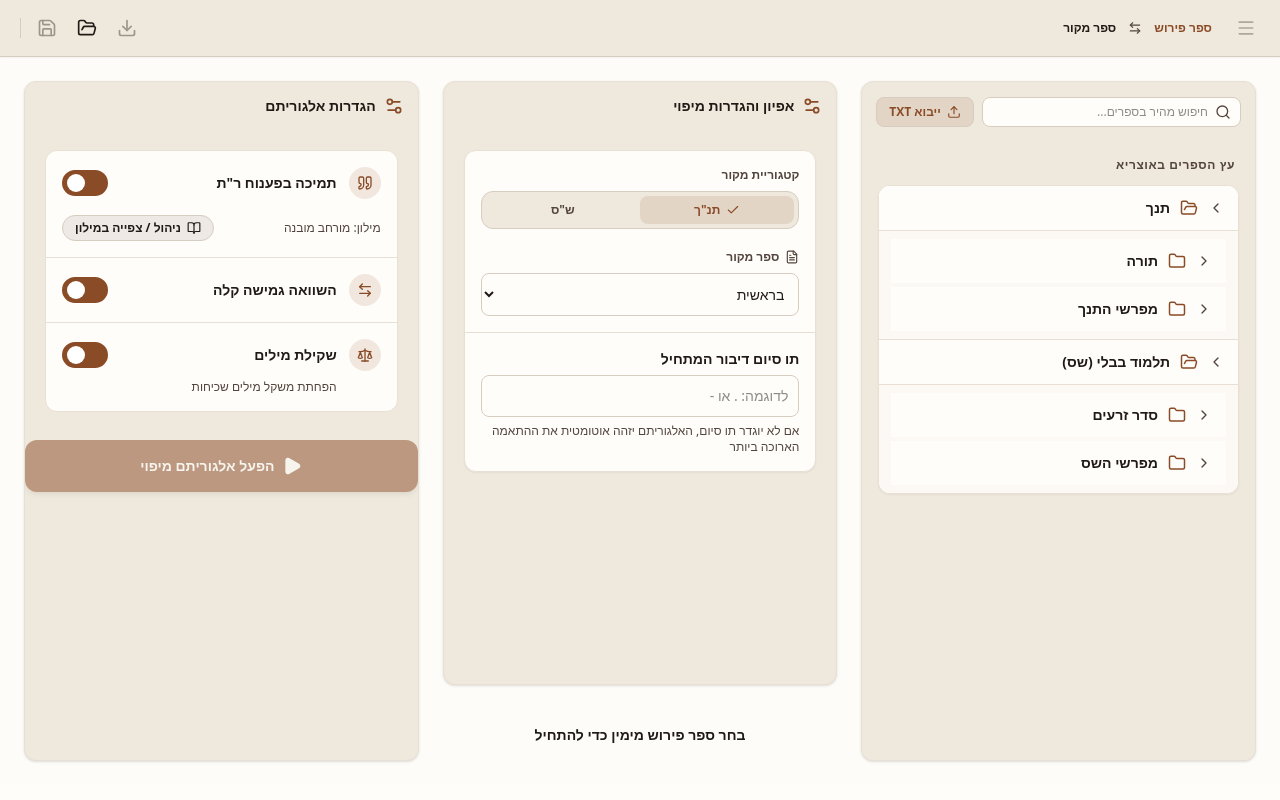
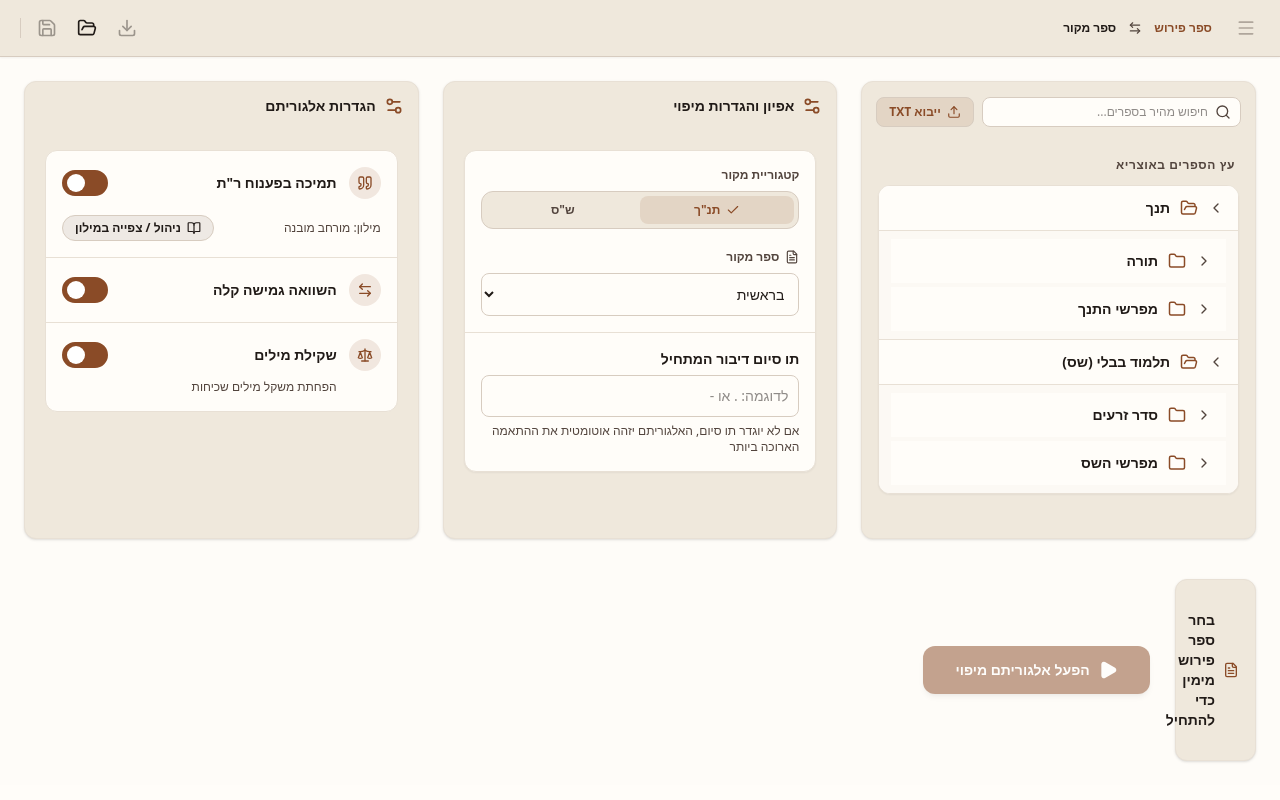
Before and after one commit to crfh1672/otzaria-links-plugin, a React (Vite) app: page / in a window 1280 px wide. Shown: the top 800 px of the page. Built offline with nearby package versions, Linux system fonts and the light colour scheme.

Commit message:
Update SetupMode.tsx

```diff
--- a/src/components/SetupMode.tsx
+++ b/src/components/SetupMode.tsx
@@ -619,9 +619,6 @@ export const SetupMode: React.FC<SetupModeProps> = ({ onRunAlgorithm }) => {
               </div>
             </div>
           </div>
-          <div className="shrink-0 mt-2 flex items-center justify-center py-4 text-sm font-semibold text-[var(--color-on-surface)]">
-            {selectedBookTitle ? `ספר נבחר: ${selectedBookTitle}` : 'בחר ספר פירוש מימין כדי להתחיל'}
-          </div>
         </div>
 
         {/* Left Pane: Algorithm Settings (4 Cols) */}
@@ -637,7 +634,6 @@ export const SetupMode: React.FC<SetupModeProps> = ({ onRunAlgorithm }) => {
               <div className="bg-[var(--color-surface)] border border-[var(--color-outline-variant)] rounded-[var(--radius-md)] flex flex-col divide-y divide-[var(--color-outline-variant)] overflow-hidden">
                 {/* Rashei Teivot Abbreviation Expansion Settings */}
                 <div className="p-4 flex flex-col gap-3">
-
                   <div className="flex items-center justify-between">
                      <div className="flex items-center gap-3">
                       <div className="w-8 h-8 rounded-full bg-[var(--color-primary-subtle)] flex items-center justify-center shrink-0">
@@ -674,7 +670,6 @@ export const SetupMode: React.FC<SetupModeProps> = ({ onRunAlgorithm }) => {
                 </div>
                 {/* Fuzzy Matching Settings */}
                 <div className="p-4">
-
                   <div className="flex items-center justify-between">
                      <div className="flex items-center gap-3">
                       <div className="w-8 h-8 rounded-full bg-[var(--color-primary-subtle)] flex items-center justify-center shrink-0">
@@ -718,13 +713,20 @@ export const SetupMode: React.FC<SetupModeProps> = ({ onRunAlgorithm }) => {
                 </div>
               </div>
             </div>
+          </div>
+        </div>
 
-          <div className="shrink-0 mt-2">
+        {/* Bottom Footer Bar: Selected Book Status & Run Mapping Algorithm Button */}
+        <div className="shrink-0 mt-4 bg-[var(--color-surface-container-high)] border border-[var(--color-outline-variant)] rounded-[var(--radius-md)] p-4 flex flex-col sm:flex-row items-center justify-between gap-4 shadow-sm">
+          <div className="text-sm font-semibold text-[var(--color-on-surface)] flex items-center gap-2">
+            <FileText className="w-4 h-4 text-[var(--color-primary)] shrink-0" />
+            <span>{selectedBookTitle ? `ספר נבחר: ${selectedBookTitle}` : 'בחר ספר פירוש מימין כדי להתחיל'}</span>
+          </div>
           <button
             type="button"
             onClick={handleRun}
             disabled={!selectedBookTitle || isProcessing}
-              className="w-full inline-flex items-center justify-center gap-2 px-5 py-4 text-sm font-bold bg-[var(--color-primary)] text-[var(--color-on-primary)] hover:brightness-105 active:opacity-100 disabled:opacity-50 disabled:cursor-not-allowed rounded-[var(--radius-md)] transition-all shadow-md"
+            className="w-full sm:w-auto inline-flex items-center justify-center gap-2 px-8 py-3.5 text-sm font-bold bg-[var(--color-primary)] text-[var(--color-on-primary)] hover:brightness-105 active:opacity-100 disabled:opacity-50 disabled:cursor-not-allowed rounded-[var(--radius-md)] transition-all shadow-md shrink-0"
           >
             {isProcessing ? (
               <span>מעבד מיפוי...</span>
@@ -735,8 +737,6 @@ export const SetupMode: React.FC<SetupModeProps> = ({ onRunAlgorithm }) => {
               </>
             )}
           </button>
-          </div>
-
         </div>
       </div>
 
@@ -750,6 +750,5 @@ export const SetupMode: React.FC<SetupModeProps> = ({ onRunAlgorithm }) => {
       )}
       </div>
     </div>
-      </div>
     );
 };
```
Lines whose indentation alone changed are shown as unchanged.
